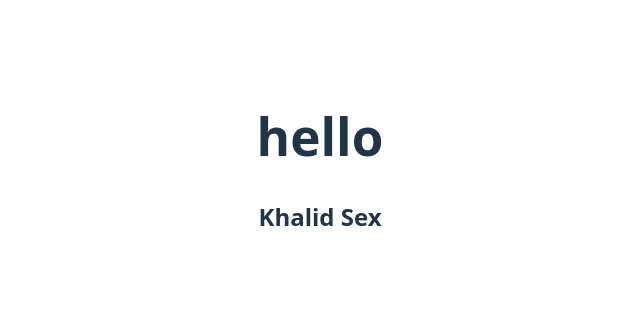
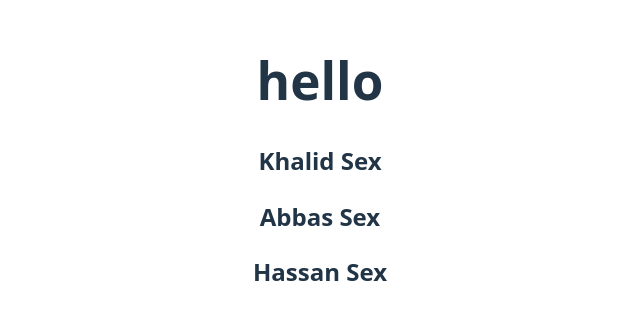
Before and after one commit to bineabble-XD/BDMS, a React (Vite) app in the folder client/: page / in a window 1280 px wide. Shown: the part 236-556 px from the top of the page, without its empty margins (320-960 px from the left). Built offline with nearby package versions, Linux system fonts and the light colour scheme.

Commit message:
updated the app

```diff
--- a/client/src/App.jsx
+++ b/client/src/App.jsx
@@ -10,6 +10,8 @@ function App() {
     <>
       <h1>hello</h1>
       <h2>Khalid Sex</h2>
+      <h2>Abbas Sex</h2>
+      <h2>Hassan Sex</h2>
     </>
   )
 }
```
